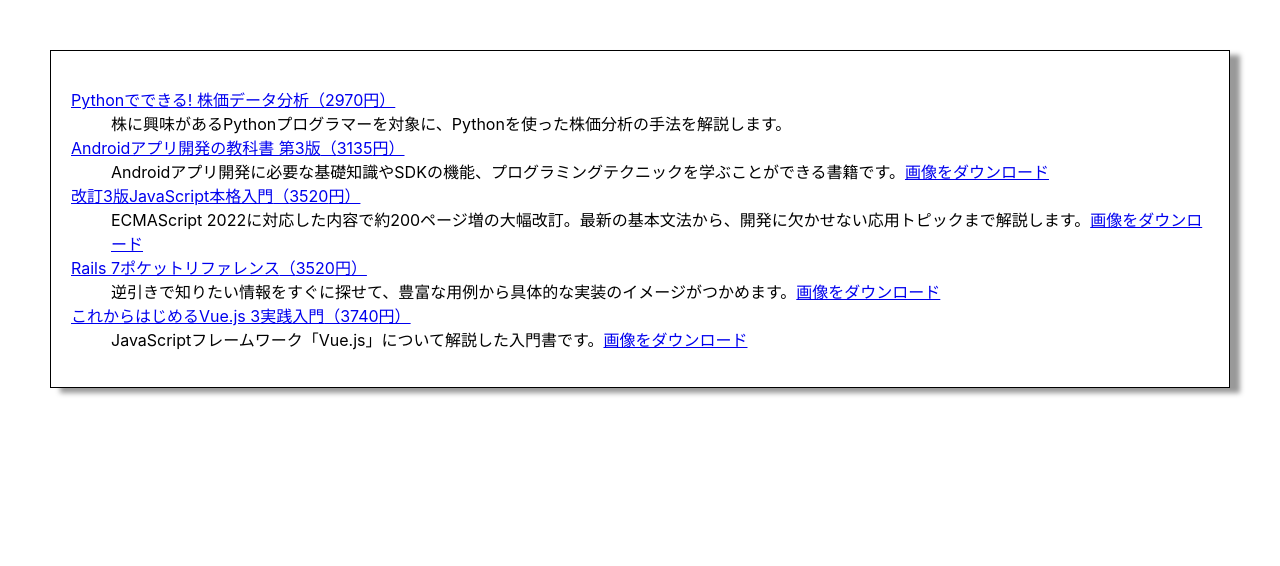
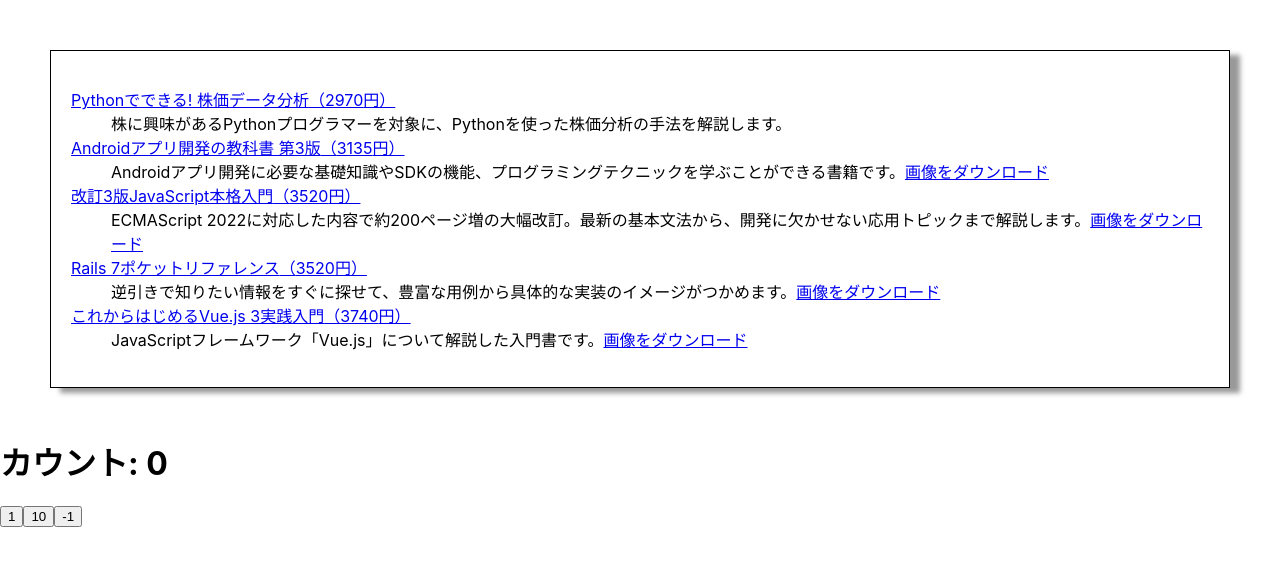
Before and after one commit to magumanakayama/react, a React (Create React App) app: page / in a window 1280 px wide. Shown: the top 566 px of the page. Built offline with nearby package versions, Linux system fonts and the light colour scheme.

Commit message:
add: 複数子コンポーネントからstate更新

```diff
--- a/src/ReactApp.js
+++ b/src/ReactApp.js
@@ -1,18 +1,21 @@
 // ライブラリのインポート
 import React from 'react';
-import PropTypes from 'prop-types';
 import books from './React_SBsample/books';
 import ListTemplate from './React_SBsample/ListTemplate';
 import LIstComponent from './React_SBsample/ListComponent';
-import MyHello from './React_SBsample/MyHello';
+import Counter from './React_SBsample/Counter';
 
 const ReactApp = () => {
     return (
+      <>
         <StyledPanel>
             <ListTemplate list={books}>
                 { elem => <LIstComponent elem={elem} key={elem.id} />}
             </ListTemplate>
         </StyledPanel>
+
+        <Counter />
+      </>
     )
 }
 
--- /dev/null
+++ b/src/React_SBsample/Counter.jsx
@@ -0,0 +1,29 @@
+import React from 'react';
+import { useState } from 'react';
+
+const Counter = () => {
+    const [count, setCount] = useState(0);
+    const update = (step) => setCount((c) => c + step);
+
+    console.log(`count : ${count}`);
+
+    return (
+        <>
+            <h1>カウント: {count}</h1>
+            <ExCounter handleClick={update} step={1}/>
+            <ExCounter handleClick={update} step={10}/>
+            <ExCounter handleClick={update} step={-1}/>
+        </>
+    );
+
+}
+
+const ExCounter = ({handleClick, step}) => {
+    return (
+        <button onClick={() => handleClick(step)}>
+            {step}
+        </button>
+    );
+}
+
+export default Counter;
--- a/src/index.js
+++ b/src/index.js
@@ -8,9 +8,11 @@
 
 const root = ReactDOM.createRoot(document.getElementById('root'));
 root.render(
-  <React.StrictMode>
-     <ReactApp/>
-  </React.StrictMode>
+  // <React.StrictMode>
+  //    <ReactApp />
+  // </React.StrictMode>
+
+  <ReactApp />
 );
 
 // setInterval(() => {
```
